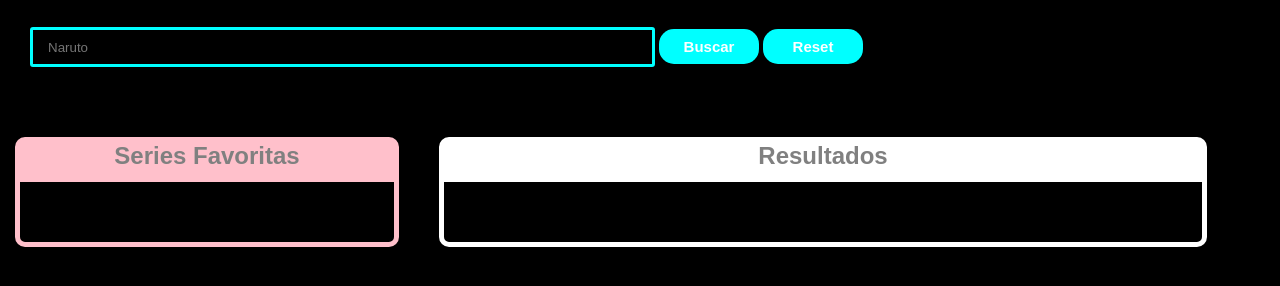
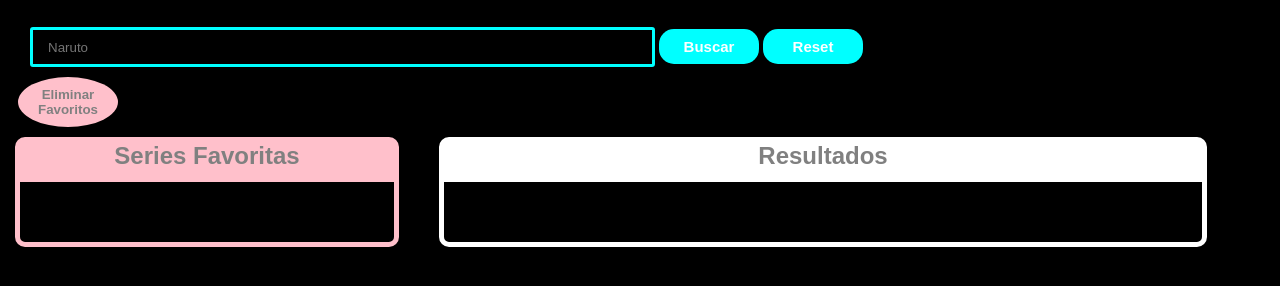
Before and after one commit to Martarubio93/Anime-series-search-engine, a website: page src/html/index.html in a window 1280 px wide. Shown: the part 60-346 px from the top of the page. Drawn offline with nearby package versions, Linux system fonts and the light colour scheme; files that its build step writes are made by us from their sources.

Commit message:
btnreset

```diff
--- a/src/html/partials/main.html
+++ b/src/html/partials/main.html
@@ -1,12 +1,13 @@
+<div class="fav-btn_container">
+  <button class="reset_fav fav-btn-js" type="reset">Eliminar Favoritos</button>
+</div>
 <main class="main">
-
-<div class="favourite_container">
+  <div class="favourite_container">
     <h2 class="favourite_container__title">Series Favoritas</h2>
     <ul class="favourite_container__list js-favourite-list"></ul>
-</div>
-
-<div class="results_container">
+  </div>
+  <div class="results_container">
     <h2 class="results_container__title">Resultados</h2>
     <ul class="results_container__list js-allresults-list"></ul>
-</div>
+  </div>
 </main>
--- a/src/scss/layout/_main.scss
+++ b/src/scss/layout/_main.scss
@@ -1,5 +1,29 @@
 .main {
   display: flex;
+}
+
+.fav-btn_container{
+  display: flex;
+width: 100px;
+height: 50px;
+margin-left: 18px;
+margin-top: 10px;
+position: absolute;
+
+}
+
+.reset_fav{
+  background: pink;
+  border-radius: 50%;
+  font-family: Arial, Helvetica, sans-serif;
+  color: grey;
+  font-weight: bold;
+  cursor: pointer;
+  border: none;
+  &:hover{
+    color: black;
+  }
+
 }
 
 .favourite_container {
@@ -81,17 +105,13 @@
   }
 }
 
-.icon {
-  background-color: blue;
-}
+
 
 .fav {
   border: solid aqua 5px;
 }
 
-.favtitle {
-  color: aqua;
-}
+
 
 .delete {
   background-color: pink;
```
Also changed, not shown: src/js/main.js (+17 -4 lines).
